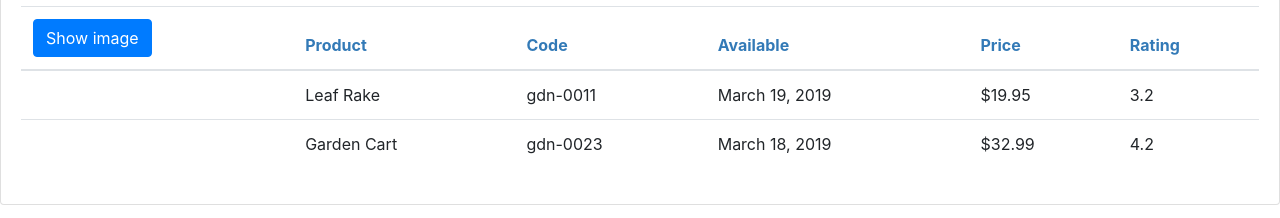
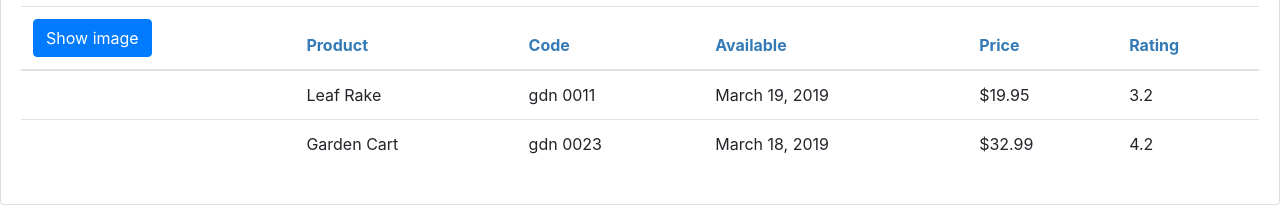
Before and after one commit to pascal-bischof/angular-gettingstarted, an Angular app: page / in a window 1280 px wide. Shown: the part 202-420 px from the top of the page. Built offline with nearby package versions, Linux system fonts and the light colour scheme.

Commit message:
Custom Pipe implemented

```diff
--- a/src/app/app.module.ts
+++ b/src/app/app.module.ts
@@ -4,11 +4,13 @@
 import { AppComponent } from './app.component';
 import { ProductListComponent } from './products/product-list.component';
 import { FormsModule } from '@angular/forms';
+import {ConvertToSpacesPipe} from './products/convert-to-spaces.pipe';
 
 @NgModule({
   declarations: [
     AppComponent,
-    ProductListComponent
+    ProductListComponent,
+    ConvertToSpacesPipe
   ],
     imports: [
         BrowserModule,
--- /dev/null
+++ b/src/app/products/convert-to-spaces.pipe.ts
@@ -0,0 +1,13 @@
+import {Pipe, PipeTransform} from '@angular/core';
+
+@Pipe({
+  name: 'convertToSpaces'
+})
+export class ConvertToSpacesPipe implements PipeTransform {
+
+  transform(value: string, character: string): string {
+
+    return value.replace(character, ' ');
+  }
+
+}
--- a/src/app/products/product-list.component.html
+++ b/src/app/products/product-list.component.html
@@ -44,7 +44,7 @@
                  [style.margin.px]="imageMargin">
           </td>
           <td>{{product.productName}}</td>
-          <td>{{product.productCode | lowercase }}</td>
+          <td>{{product.productCode | lowercase | convertToSpaces: '-'}}</td>
           <td>{{product.releaseDate}}</td>
           <td>{{product.price | currency: 'USD':'symbol':'1.2-2'}}</td>
           <td>{{product.starRating}}</td>
```
